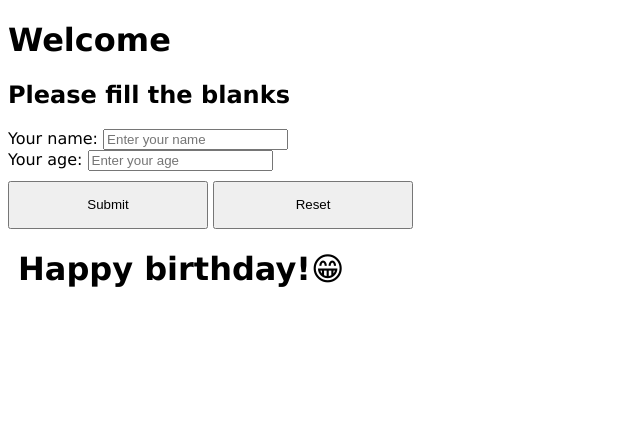
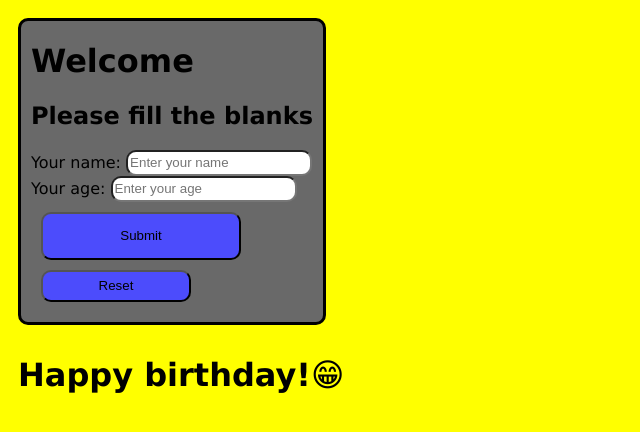
Before and after one commit to behruz20120106/mywebpage, a plain HTML site: page index.html in a window 1280 px wide. Shown: the whole page, without its empty margins (0-640 px from the left). Drawn offline with Linux system fonts and the light colour scheme.

Commit message:
style.css

```diff
--- a/style.css
+++ b/style.css
@@ -1,8 +1,38 @@
 body{
     font-family: Verdana;
+    background-color: yellow;
+
 }
-button{
-    margin-top: 10px;
+#submitBTN{
     width: 200px;
     height: 48px;
+    background-color:rgb(76, 76, 252);
+    border-radius: 10px;
+    margin: 10px;
 }
+.button{
+    display: inherit;
+}
+.bodyclass{
+    margin: 10px;
+    background-color: dimgrey;
+    display: inline-block;
+    border: 3px solid;
+    border-radius: 10px;
+}
+.formargin{
+    margin: 10px;
+}
+.inputs{
+    border-radius: 10px;
+    width: 178px;
+    height: 20px;
+}
+#reset{
+    width: 150px;
+    height: 32px;
+    background-color:rgb(76, 76, 252);
+    border-radius: 10px;
+    margin: 10px;
+    margin-top: 0px;
+}
```
